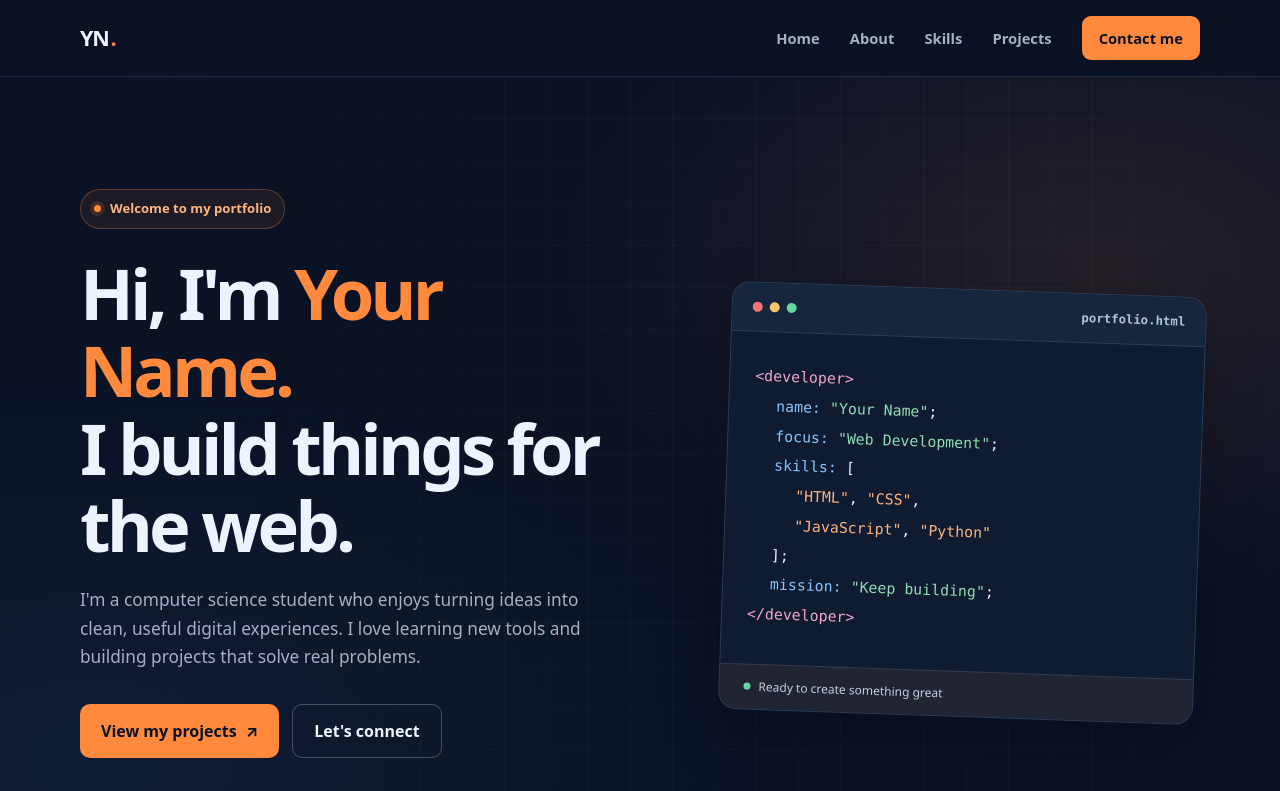
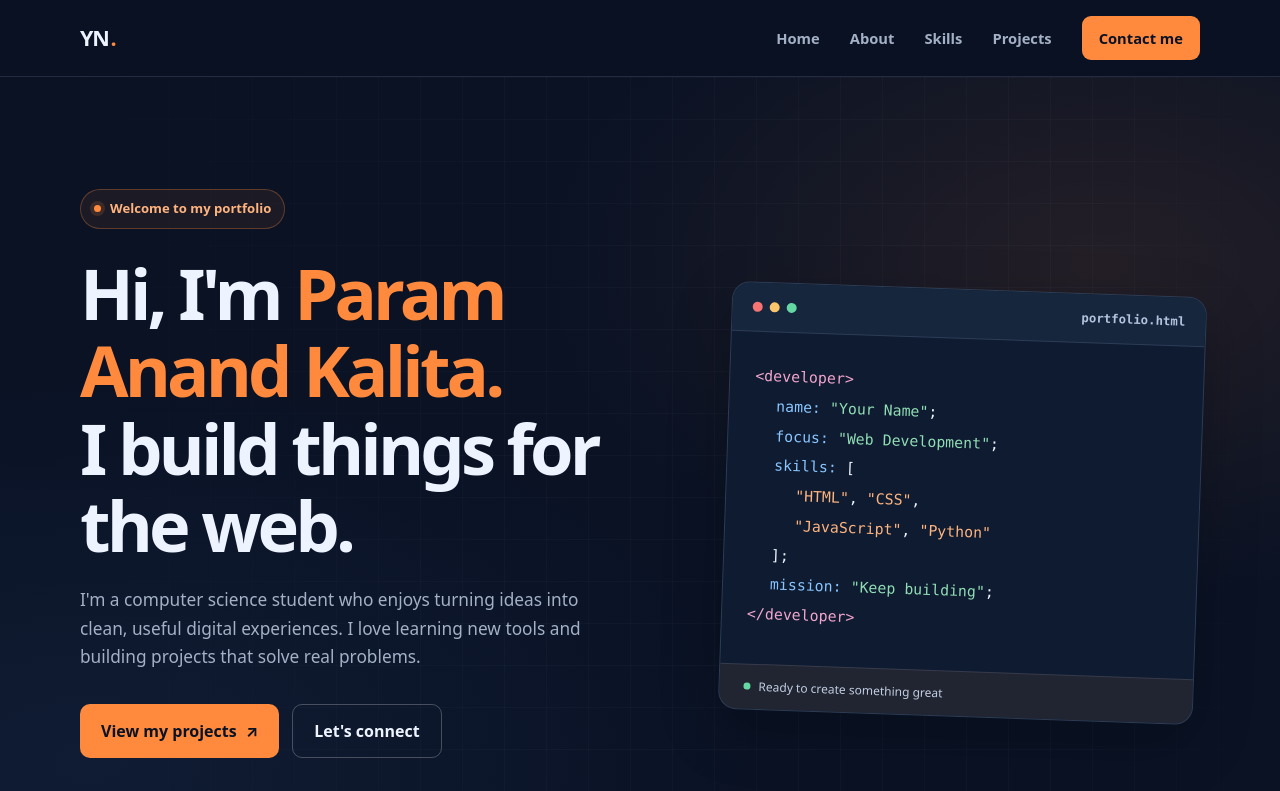
Before and after one commit to Param-Anand-Kalita/myportifolio, a plain HTML site: page index.html in a window 1280 px wide. Shown: the top 791 px of the page. Drawn offline with Linux system fonts and the light colour scheme.

Commit message:
Update portfolio title and name

```diff
--- a/index.html
+++ b/index.html
@@ -5,7 +5,7 @@
   <meta name="viewport" content="width=device-width, initial-scale=1.0">
   <meta name="description" content="A personal portfolio featuring skills, projects, and contact information.">
   <meta name="theme-color" content="#0a1224">
-  <title>Your Name | Developer Portfolio</title>
+  <title>Param Anand Kalita | Developer Portfolio</title>
   <style>
     /* ===== 1. COLORS + RESET ===== */
     :root {
@@ -225,7 +225,7 @@
       <div class="container hero-grid">
         <div>
           <div class="available"><span></span> Welcome to my portfolio</div>
-          <h1 id="hero-title">Hi, I'm <span class="accent">Your Name.</span><br>I build things for the web.</h1>
+          <h1 id="hero-title">Hi, I'm <span class="accent">Param Anand Kalita.</span><br>I build things for the web.</h1>
           <p class="hero-text">I'm a computer science student who enjoys turning ideas into clean, useful digital experiences. I love learning new tools and building projects that solve real problems.</p>
           <div class="hero-actions">
             <a class="btn btn-primary" href="#projects">View my projects <span aria-hidden="true">↗</span></a>
```
